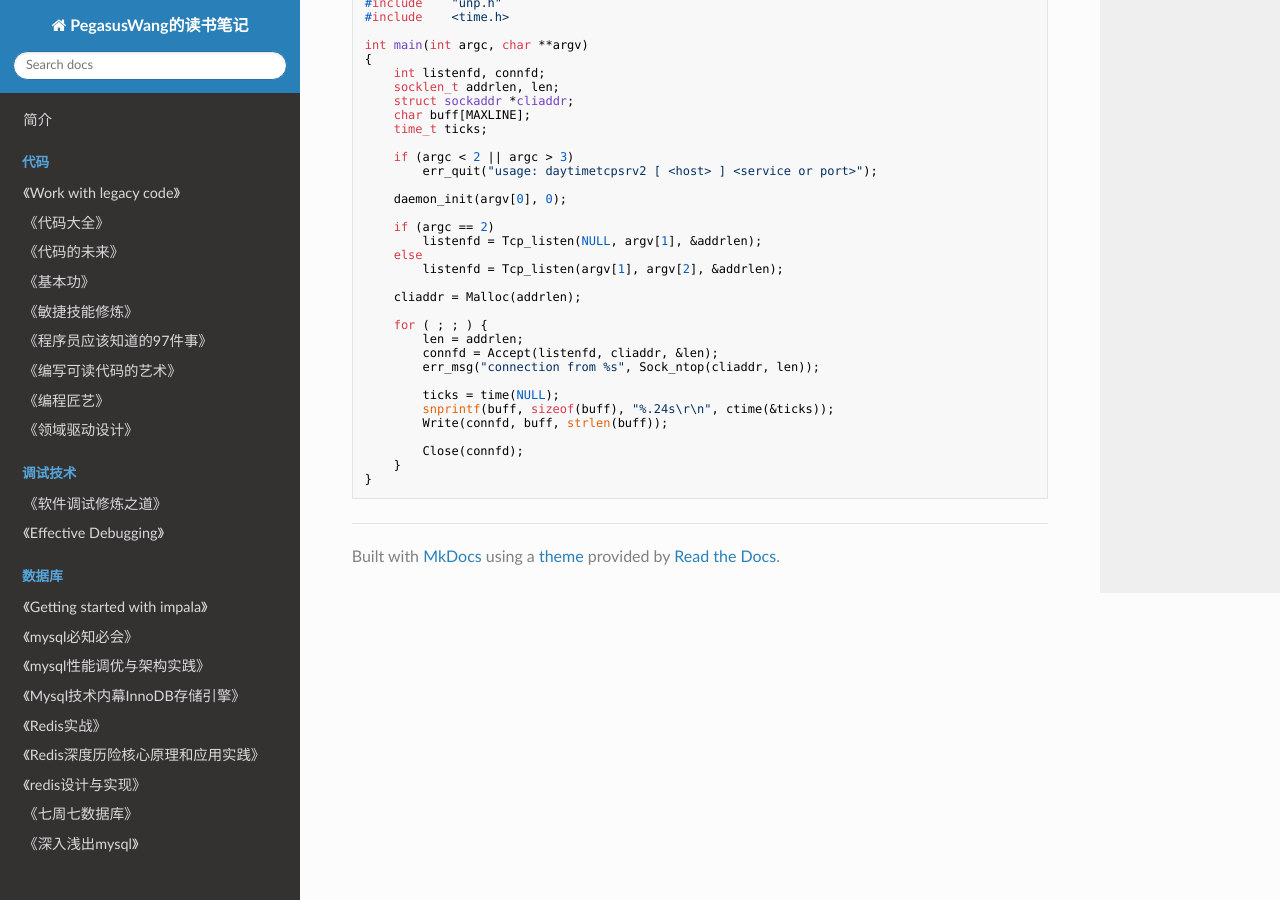
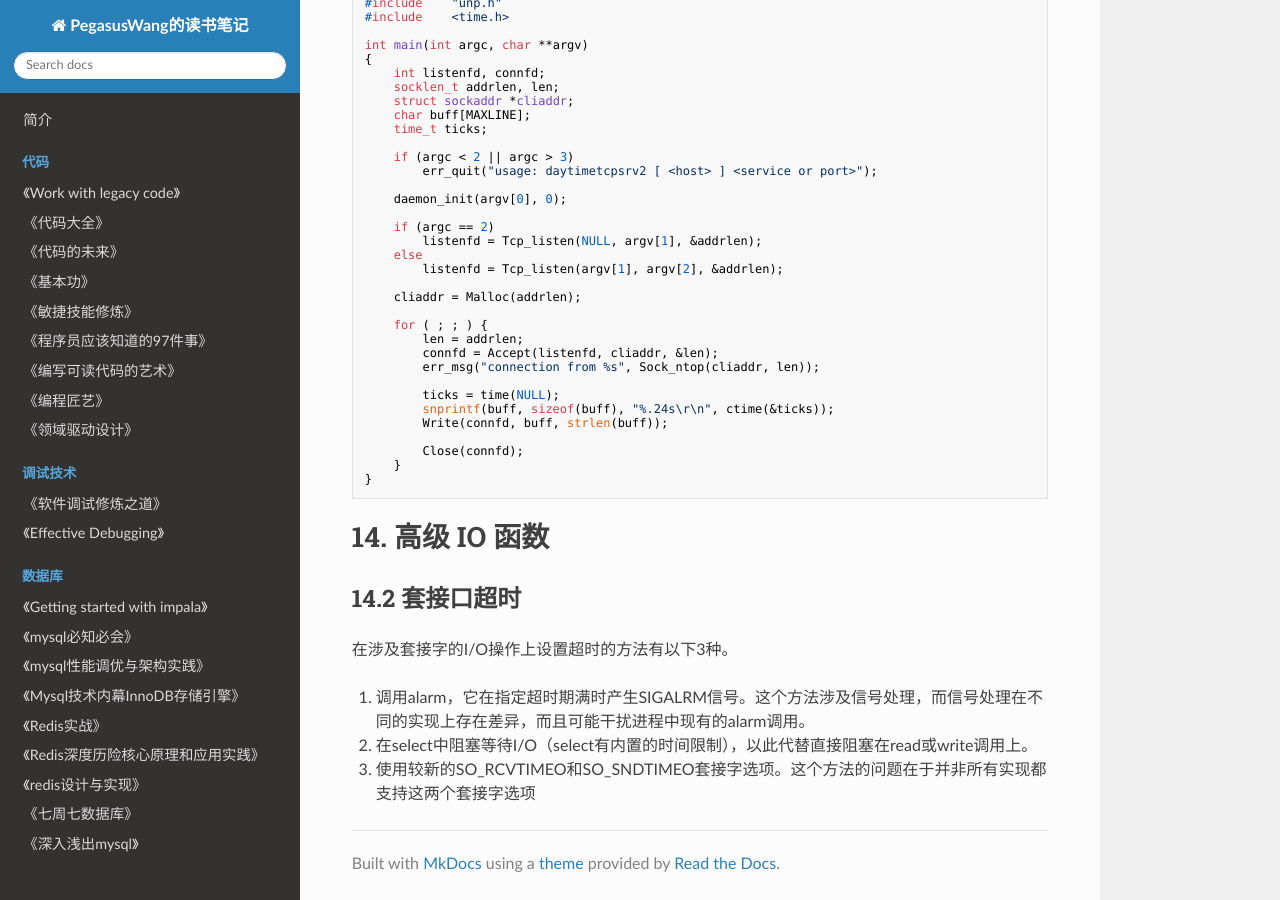
Before and after one commit to PegasusWang/booknotes, an MkDocs documentation site: the page built from docs/unix_linux/unix网络编程卷一.md, in a window 1280 px wide and 900 px high, scrolled down 8137 px. Built offline with MkDocs 1.6.1, drawn with Linux system fonts in a browser that asks for light colours; nearby versions of some CDN libraries; old or Windows-style settings are respelled for this version of MkDocs.

Commit message:
unp: 套接口超时

````diff
--- a/docs/unix_linux/unix网络编程卷一.md
+++ b/docs/unix_linux/unix网络编程卷一.md
@@ -570,3 +570,13 @@ int main(int argc, char **argv)
 	}
 }
 ```
+
+# 14. 高级 IO 函数
+
+## 14.2 套接口超时
+
+在涉及套接字的I/O操作上设置超时的方法有以下3种。
+
+1. 调用alarm，它在指定超时期满时产生SIGALRM信号。这个方法涉及信号处理，而信号处理在不同的实现上存在差异，而且可能干扰进程中现有的alarm调用。
+2. 在select中阻塞等待I/O（select有内置的时间限制），以此代替直接阻塞在read或write调用上。
+3. 使用较新的SO_RCVTIMEO和SO_SNDTIMEO套接字选项。这个方法的问题在于并非所有实现都支持这两个套接字选项
````
